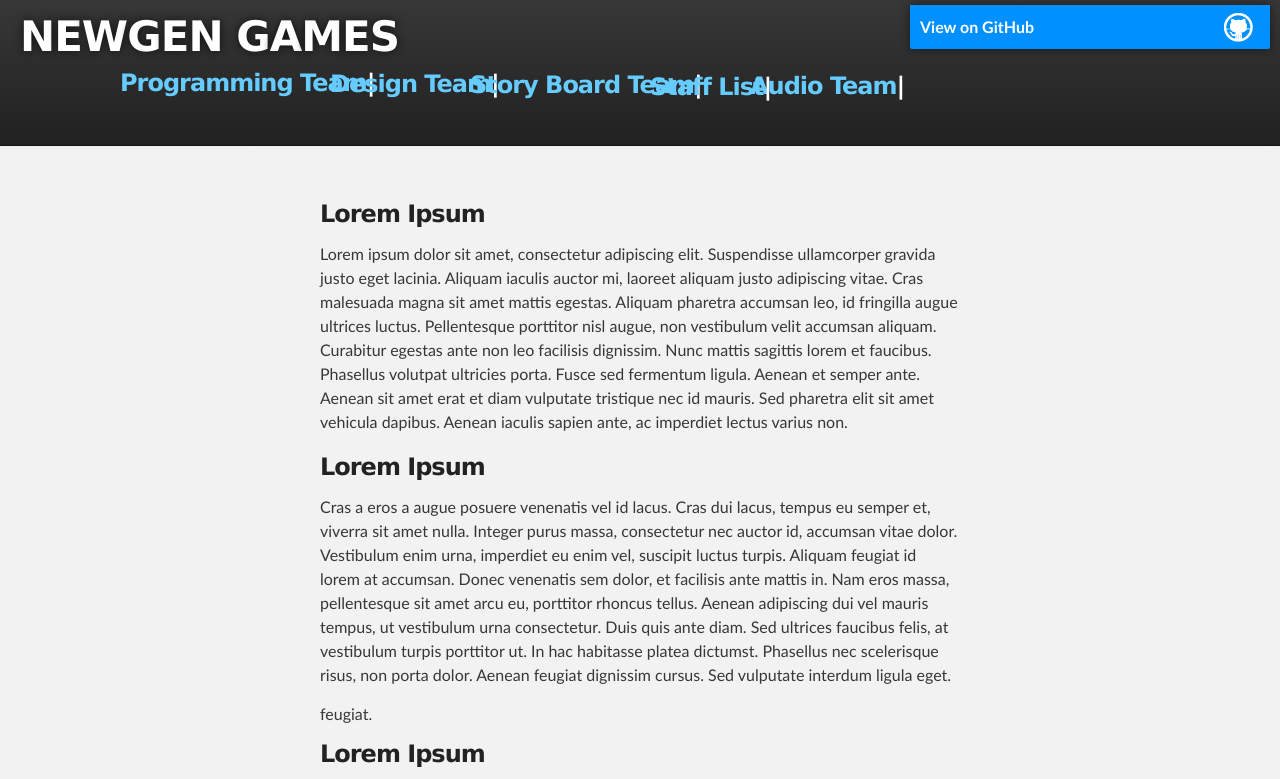
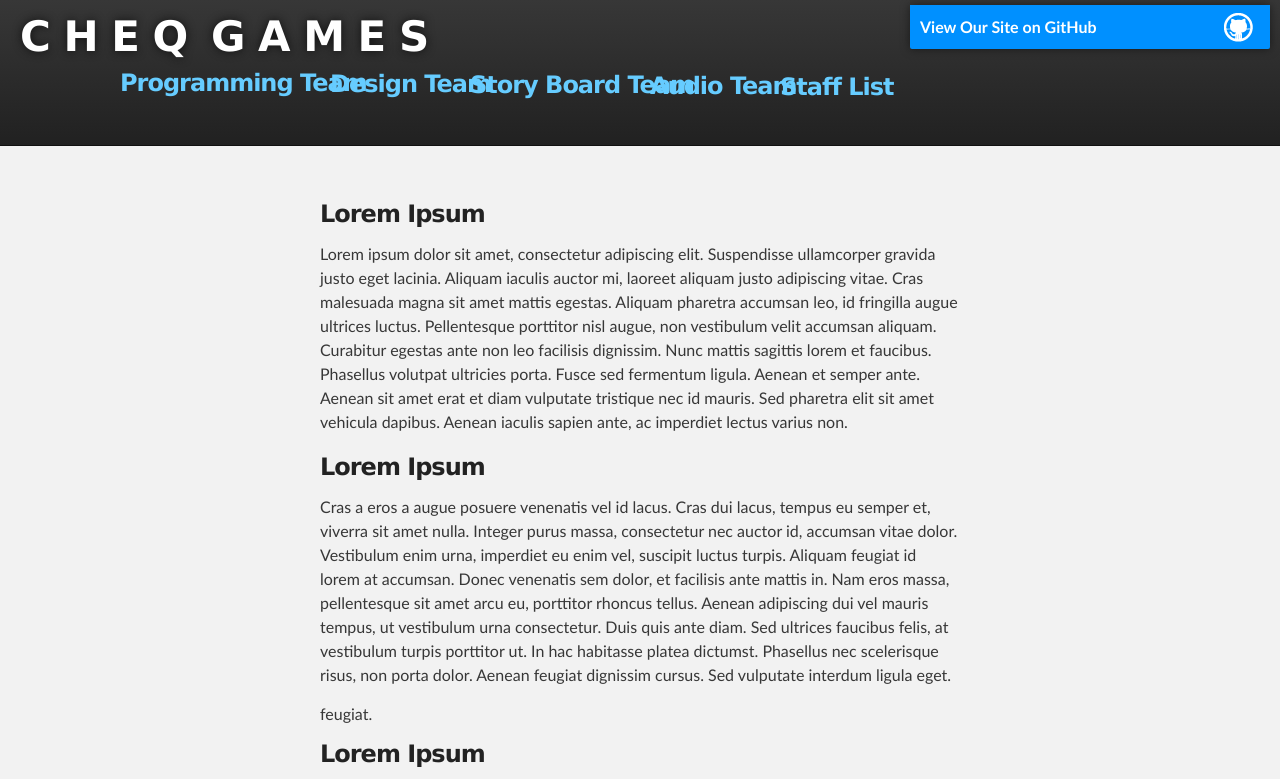
Before and after one commit to Tmac72915/cheq-games.github.io, a plain HTML site: page audio.html in a window 1280 px wide. Shown: the top 779 px of the page. Drawn offline with Linux system fonts and the light colour scheme.

Commit message:
Update audio.html

```diff
--- a/audio.html
+++ b/audio.html
@@ -12,17 +12,19 @@
     <!-- HEADER -->
     <div id="header_wrap" class="outer">
         <header class="inner">
-            <a id="forkme_banner" href="https://github.com/newgencc/newgencc.github.io" style="width:300px;margin-top:5px; margin-right:-310px">View on GitHub</a>
+          <a id="forkme_banner" href="https://github.com/newgencc/newgencc.github.io" style="width:300px;margin-top:5px; margin-right:-310px">View Our Site on GitHub</a>
 
-            <h1 id="project_title" style="margin-left:-300px; margin-top:-45px"><span class="n">N</span><span class="e">E</span><span class="w">W</span><span class="g">G</span><span class="e">E</span><span class="n">N</span> <span class="g">G</span><span class="a">A</span><span class="m">M</span><span class="e">E</span><span class="s">S</span></h1>
-            <h2 id="project_tagline" style="margin-left:10px; margin-top:-43px"></h2>
+          <h1 id="project_title" style="margin-left:-300px; margin-top:-45px"><span class="c">C</span> <span class="h">H</span> <span class="e">E</span> <span class="q">Q</span>   <span class="g" style="margin-left:10px">G</span> <span class="a">A</span> <span class="m">M</span> <span class="e">E</span> <span class="s">S</span></h1>
+          <h2 id="project_tagline" style="margin-left:10px; margin-top:-43px"></h2>
 
 
-            <a href="program.html" style="text-decoration:none"><h3 style="color:#66ccff; margin-left:-200px; margin-top:30px">Programming Team<span style="color:#ffffff">|</span></h3> </a>
-            <a href="design.html" style="text-decoration:none"><h3 style="color:#66ccff; margin-top:-45px; margin-left:10px">Design Team<span style="color:#ffffff">|</span></h3> </a>
-            <a href="story.html" style="text-decoration:none"><h3 style="color:#66ccff; margin-top:-45px; margin-left:150px">Story Board Team<span style="color:#ffffff">|</span></h3> </a>
-            <a href="audio.html" style="text-decoration:none"><h3 style="color:#66ccff; margin-top:-45px; margin-left:430px">Audio Team<span style="color:#ffffff">|</span></h3> </a>
-            <a href="staff.html" style="text-decoration:none"><h3 style="color:#66ccff; margin-left:330px; margin-top:-45px">Staff List<span style="color:#ffffff">|</span></h3> </a>
+         <a href="program.html" style="text-decoration:none"><h3 id="prog" style="color:#66ccff; margin-left:-200px; margin-top:30px">Programming Team</h3> </a>
+         <a href="design.html" style="text-decoration:none"><h3 id="des" style="color:#66ccff; margin-top:-45px; margin-left:10px">Design Team</h3> </a>
+         <a href="story.html" style="text-decoration:none"><h3 id="story" style="color:#66ccff; margin-top:-45px; margin-left:150px">Story Board Team</h3> </a>
+         <a href="audio.html" style="text-decoration:none"><h3 id="audio"style="color:#66ccff; margin-top:-45px; margin-left:330px">Audio Team</h3> </a>
+         <a href="staff.html" style="text-decoration:none"><h3 id="staff" style="color:#66ccff; margin-left:460px; margin-top:-45px">Staff List</h3> </a>
+
+
         </header>
     </div>
     <!-- MAIN CONTENT -->
```
